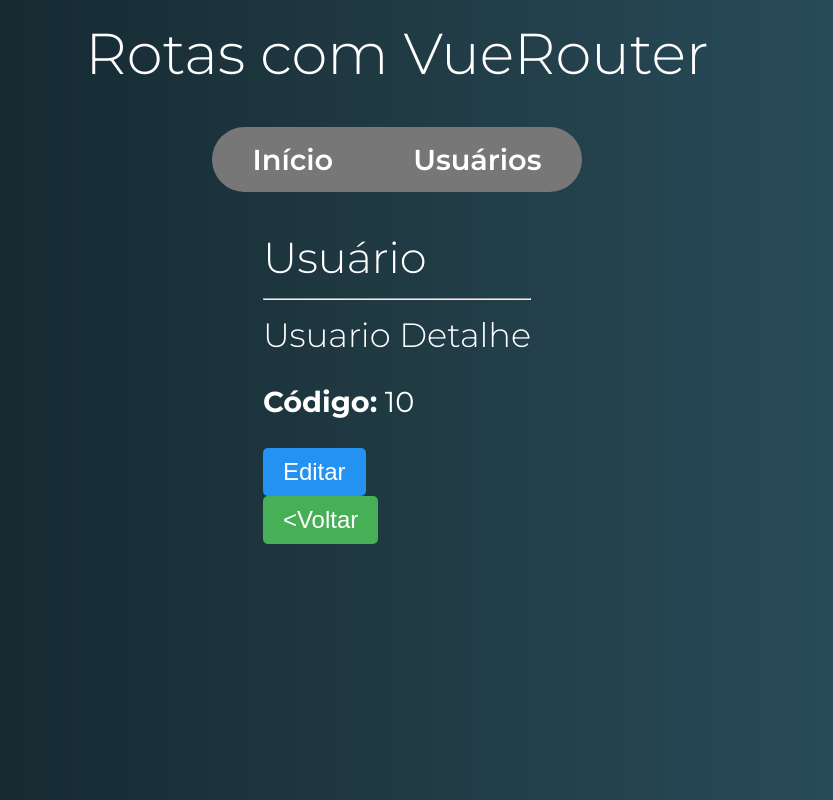
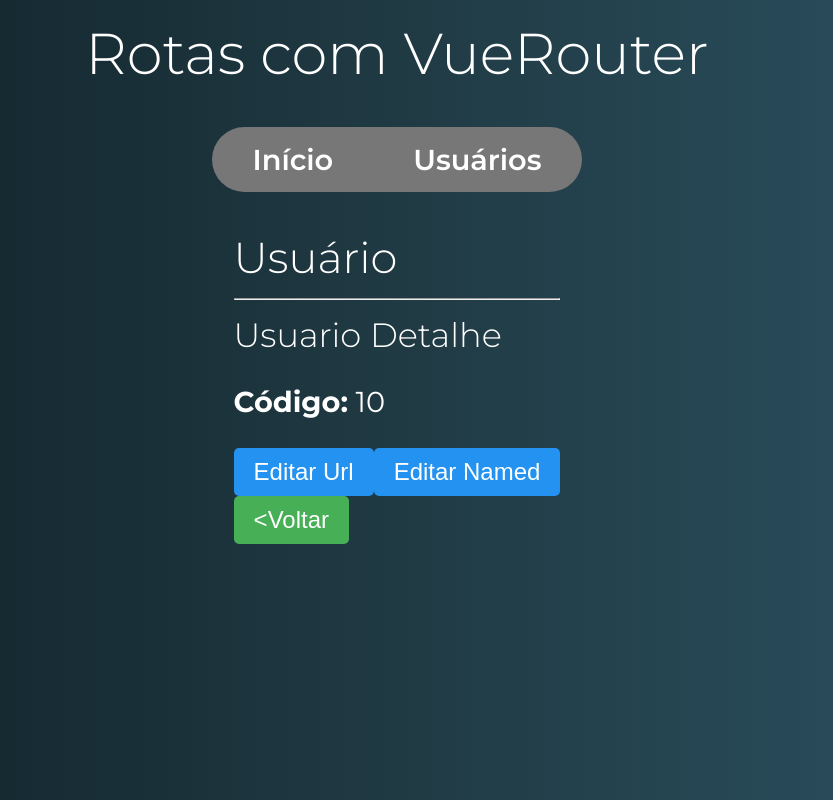
Before and after one commit to RafahCSilva/estudos-vue, a Vue app in the folder 16_rotas/rotas-exercicios/: page /usuario/10 in a window 1280 px wide. Shown: the whole page, without its empty margins (243-1076 px from the left). Built offline with nearby package versions, Linux system fonts and the light colour scheme.

Commit message:
16: Rotas em uma Aplicação VueJS - Named Routes

```diff
--- a/16_rotas/rotas-exercicios/src/components/usuario/Usuario.vue
+++ b/16_rotas/rotas-exercicios/src/components/usuario/Usuario.vue
@@ -30,7 +30,8 @@
     methods: {
       irParaInicio() {
         // this.$router.push( '/' )
-        this.$router.push( { path: '/' } )
+        // this.$router.push( { path: '/' } )
+        this.$router.push( { name: 'inicio' } )
       }
     }
   }
--- a/16_rotas/rotas-exercicios/src/components/usuario/UsuarioShow.vue
+++ b/16_rotas/rotas-exercicios/src/components/usuario/UsuarioShow.vue
@@ -2,7 +2,8 @@
   <div class="usuario-detalhe">
     <h3>Usuario Detalhe</h3>
     <p><strong>Código:</strong> {{ id }}</p>
-    <router-link tag="button" primario :to="`/usuario/${id}/edit`">Editar</router-link>
+    <router-link tag="button" primario :to="`/usuario/${id}/edit`">Editar Url</router-link>
+    <router-link tag="button" primario :to="{ name: 'usuariosEdit', params: { id } }">Editar Named</router-link>
   </div>
 </template>
 
--- a/16_rotas/rotas-exercicios/src/router.js
+++ b/16_rotas/rotas-exercicios/src/router.js
@@ -14,6 +14,7 @@ export default new Router( {
   routes: [
     {
       path: '/',
+      name: 'inicio',
       component: Inicio
     },
     {
@@ -23,7 +24,7 @@ export default new Router( {
       children: [
         { path: '', component: UsuarioIndex },
         { path: ':id', component: UsuarioShow, props: true, },
-        { path: ':id/edit', component: UsuarioEdit, props: true, }
+        { path: ':id/edit', component: UsuarioEdit, props: true, name: 'usuariosEdit' }
       ]
     }
   ]
```
